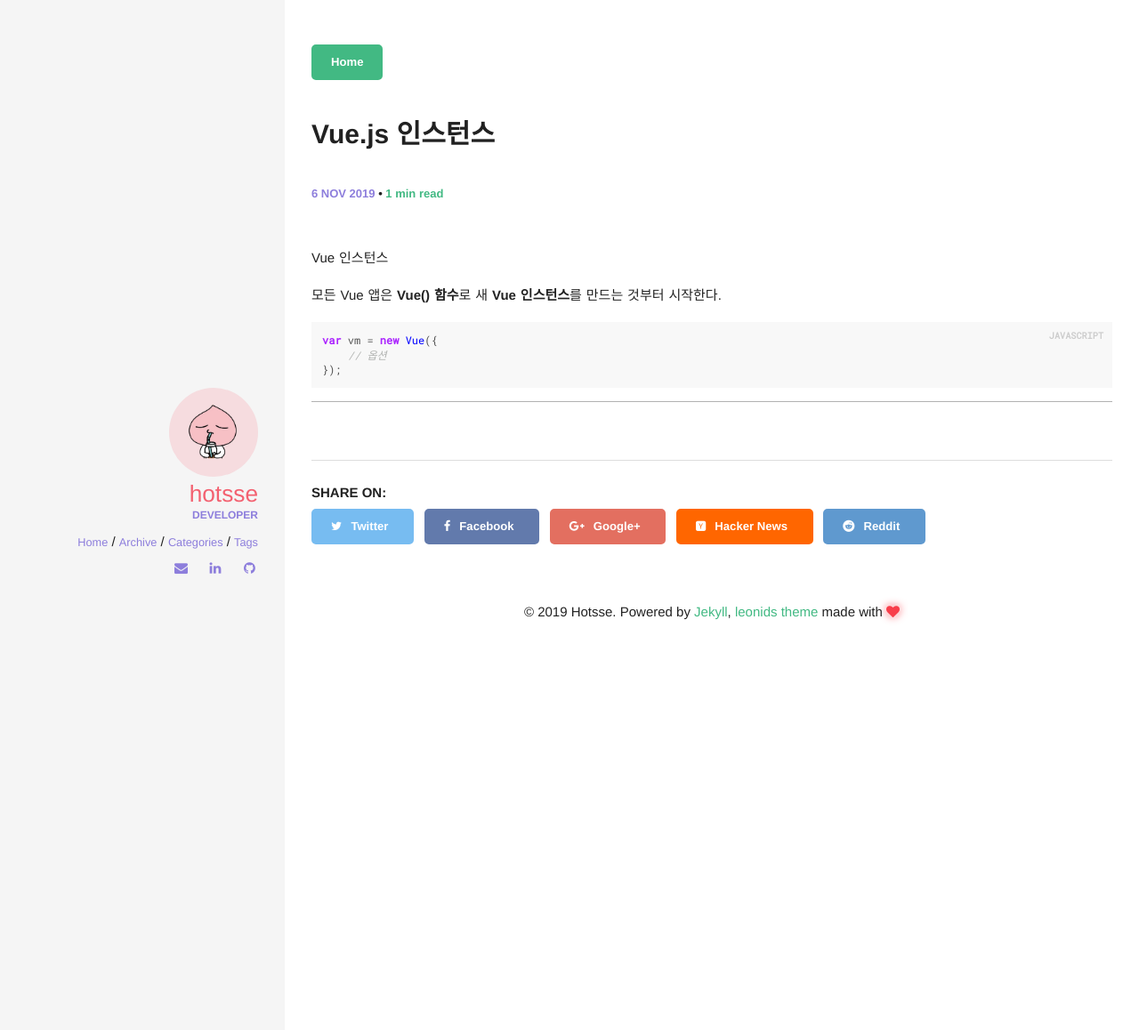
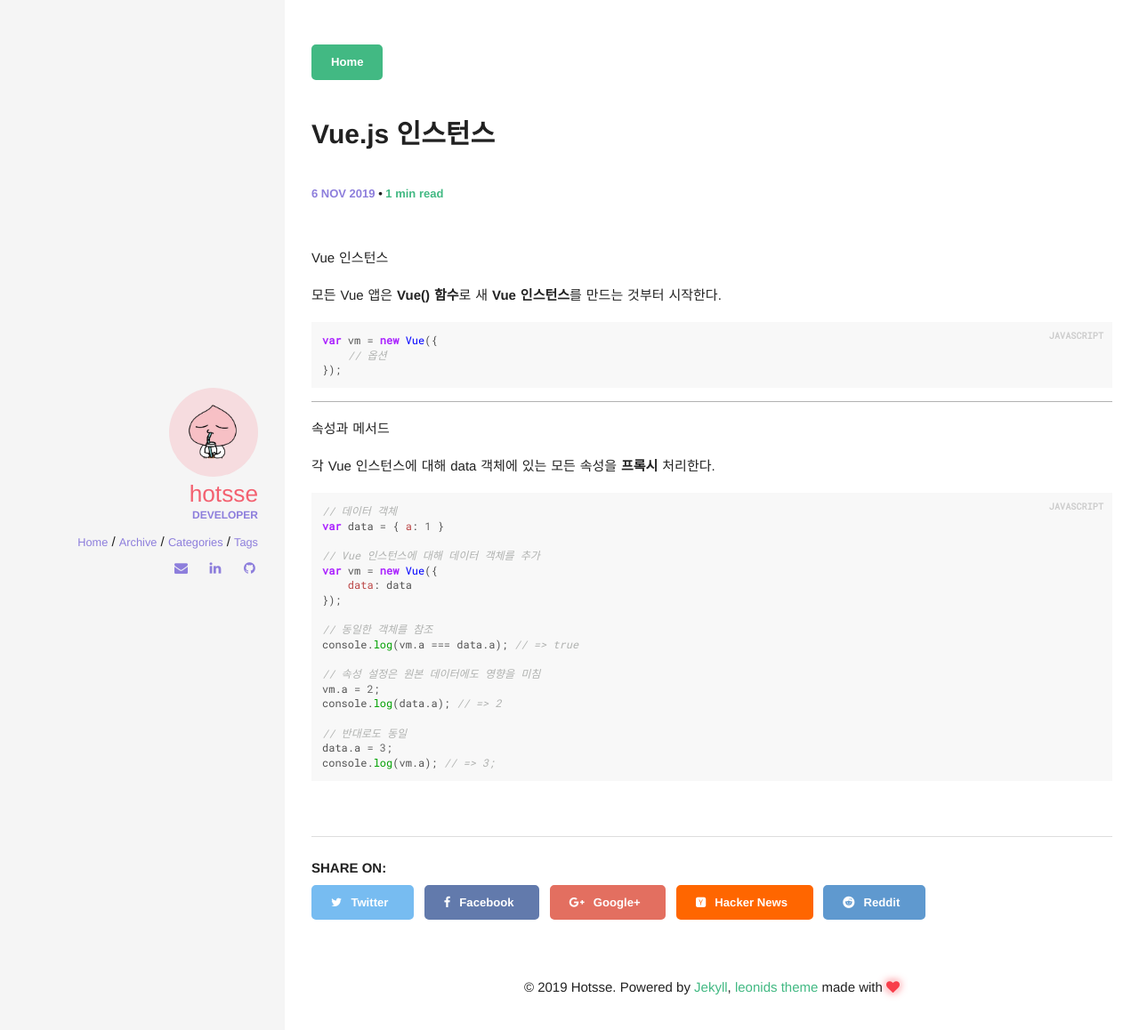
Before and after one commit to Hotsse/hotsse.github.io, a Jekyll site: the page built from _posts/2019-11-06-Vue.js 인스턴스.md, in a window 1280 px wide. Shown: the top 1158 px of the page at 89% size. Built offline with Jekyll 4.4.1, drawn with Linux system fonts in a browser that asks for light colours; comment, search, counter and statistics services are not loaded.

Commit message:
update post

```diff
--- a/_posts/2019-11-06-Vue.js 인스턴스.md
+++ b/_posts/2019-11-06-Vue.js 인스턴스.md
@@ -16,3 +16,28 @@
 {% endhighlight %}
 
 -------------
+
+속성과 메서드
+
+각 Vue 인스턴스에 대해 data 객체에 있는 모든 속성을 **프록시** 처리한다.
+
+{% highlight javascript %}
+// 데이터 객체
+var data = { a: 1 }
+
+// Vue 인스턴스에 대해 데이터 객체를 추가
+var vm = new Vue({
+    data: data
+});
+
+// 동일한 객체를 참조
+console.log(vm.a === data.a); // => true
+
+// 속성 설정은 원본 데이터에도 영향을 미침
+vm.a = 2;
+console.log(data.a); // => 2
+
+// 반대로도 동일
+data.a = 3;
+console.log(vm.a); // => 3;
+{% endhighlight %}
```
